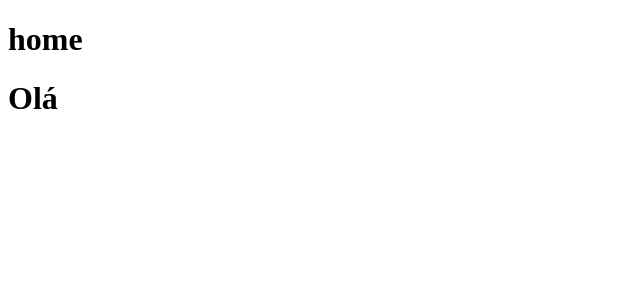
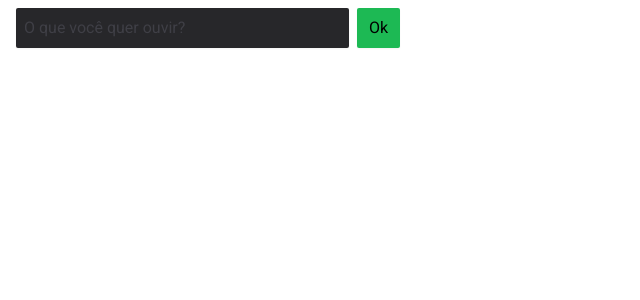
Before and after one commit to MarcusMix/spotify-previewer-frontend, a React (Vite) app: page /home in a window 1280 px wide. Shown: the top 300 px of the page, without its empty margins (0-640 px from the left). Built offline with nearby package versions, Linux system fonts and the light colour scheme.

Commit message:
feat: add tailwind in files

```diff
--- /dev/null
+++ b/src/global.css
@@ -0,0 +1,3 @@
+@tailwind base;
+@tailwind components;
+@tailwind utilities;
--- a/src/main.tsx
+++ b/src/main.tsx
@@ -3,14 +3,18 @@ import ReactDOM from 'react-dom/client'
 import { BrowserRouter } from 'react-router-dom'
 import { RecoilRoot } from 'recoil'
 import AppRoutes from './routes'
-
+import './global.css'
 
 ReactDOM.createRoot(document.getElementById('root') as HTMLElement).render(
   <React.StrictMode>
     <RecoilRoot>
-      <BrowserRouter>
-        <AppRoutes/>
-      </BrowserRouter>
+      <div className='bg-grey-200 min-h-screen text-black dark:bg-zinc-900 dark:text-white'>
+        <div className='container mx-auto px-4'>
+          <BrowserRouter>
+            <AppRoutes/>
+          </BrowserRouter>
+        </div>
+      </div>
     </RecoilRoot>
   </React.StrictMode>,
 )
--- a/src/pages/Home/home.tsx
+++ b/src/pages/Home/home.tsx
@@ -1,4 +1,6 @@
 import { useRecoilValue } from 'recoil'
+import Button from '../../components/Button/button'
+import Input from '../../components/Input/input'
 import { atomUser } from '../../store/atoms/atom'
 
 const Home = () => {
@@ -6,8 +8,10 @@ const Home = () => {
   const user = useRecoilValue(atomUser)
   return (
     <div>
-      <h1>home</h1>
-      <h1>Olá {user?.name}</h1>
+      <div className='flex gap-2 pt-2 max-w-full md:max-w-sm '>
+        <Input placeholder='O que você quer ouvir?'/>
+        <Button>Ok</Button>
+      </div>
     </div>
   )
 }
```
